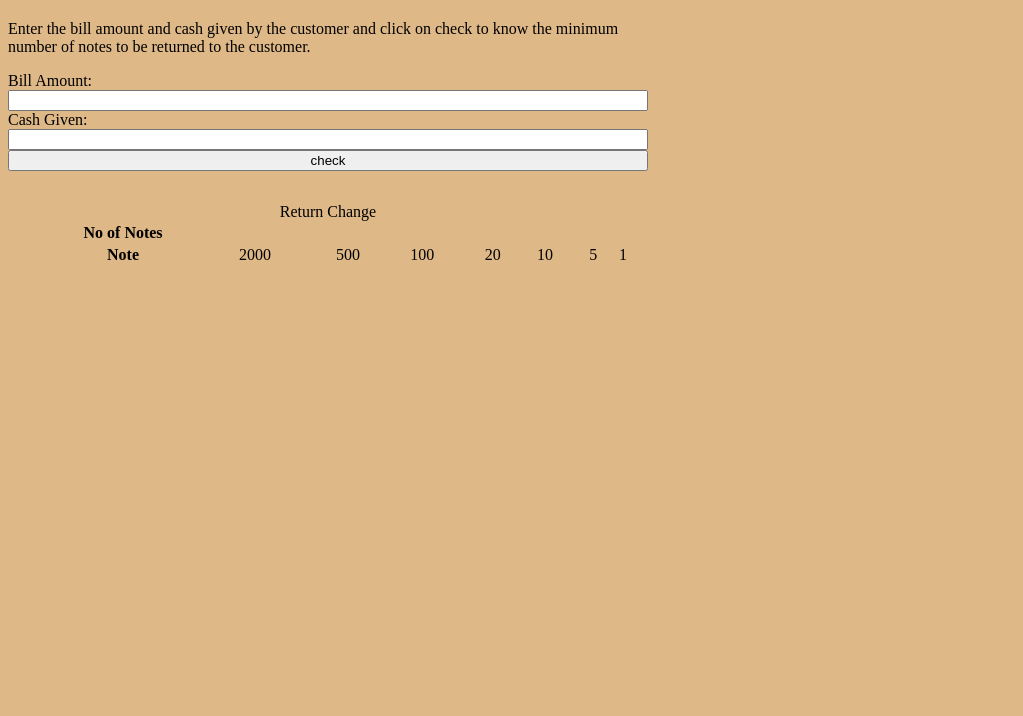
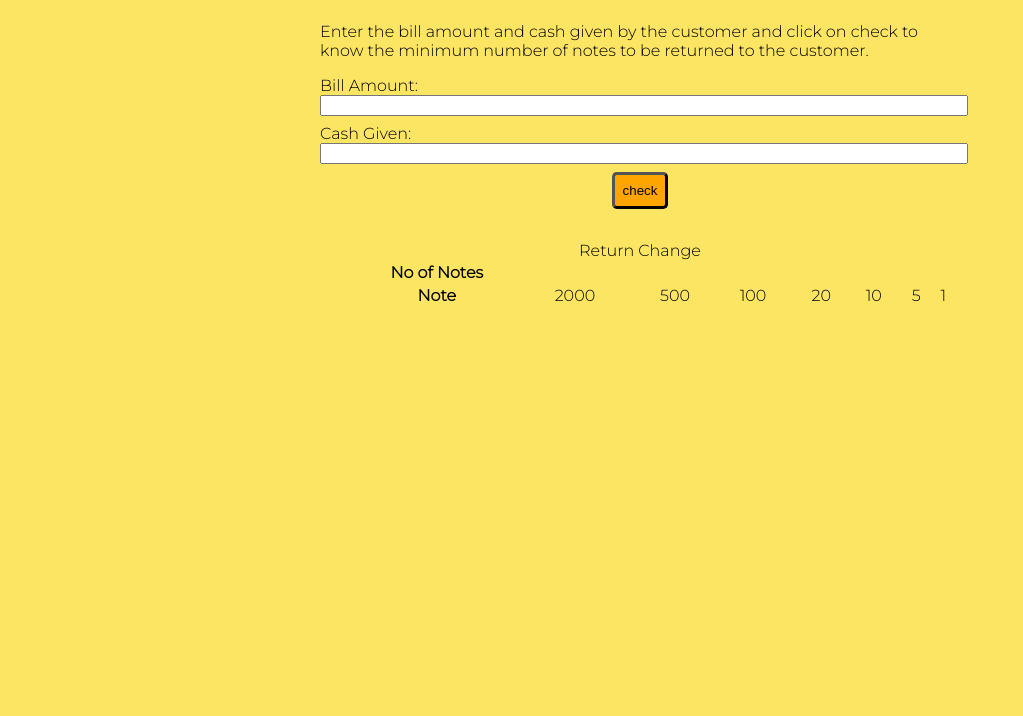
Before and after one commit to anujsweb/mark-10-Cash-Register, a plain HTML site: page index.html in a window 1280 px wide. Shown: the part 84-800 px from the top of the page, without its empty margins (0-1023 px from the left). Drawn offline with Linux system fonts and the light colour scheme.

Commit message:
styling updated

```diff
--- a/main.css
+++ b/main.css
@@ -1,13 +1,38 @@
+@import url('https://fonts.googleapis.com/css2?family=Montserrat:wght@300&display=swap');
+
 .container {
     display: flex;
     flex-direction: column;
     width: 50vw;
+    margin: auto;
 }
 
 body {
-    background-color: burlywood;
+    background-color: rgb(252, 229, 99);
+    font-family: 'Montserrat', sans-serif;
 }
 
 h1 {
-    color: blue
+    color: blue;
+    text-align: center;
 }
+
+input {
+    margin-bottom: 0.5rem;
+    width: 100%;
+    display: block;
+}
+
+#check-button {
+    display: block;
+    margin-top: 1rem;
+    margin: auto;
+    background: orange;
+    border-width: medium;
+    padding: 0.5rem;
+    border-radius: 0.3rem;
+}
+
+label {
+    display: block;
+}
```
Also changed, not shown: index.html (+8 -4 lines), index.js (+7 -10 lines).
